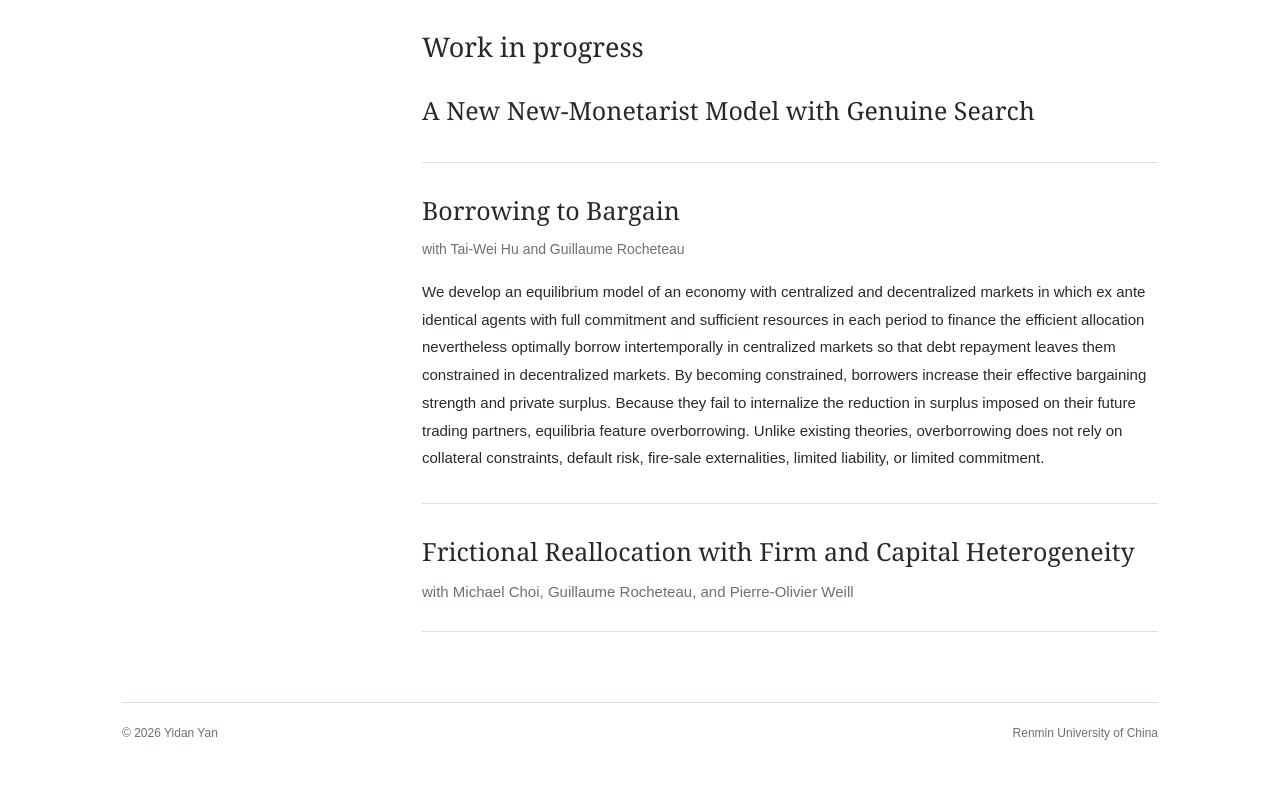
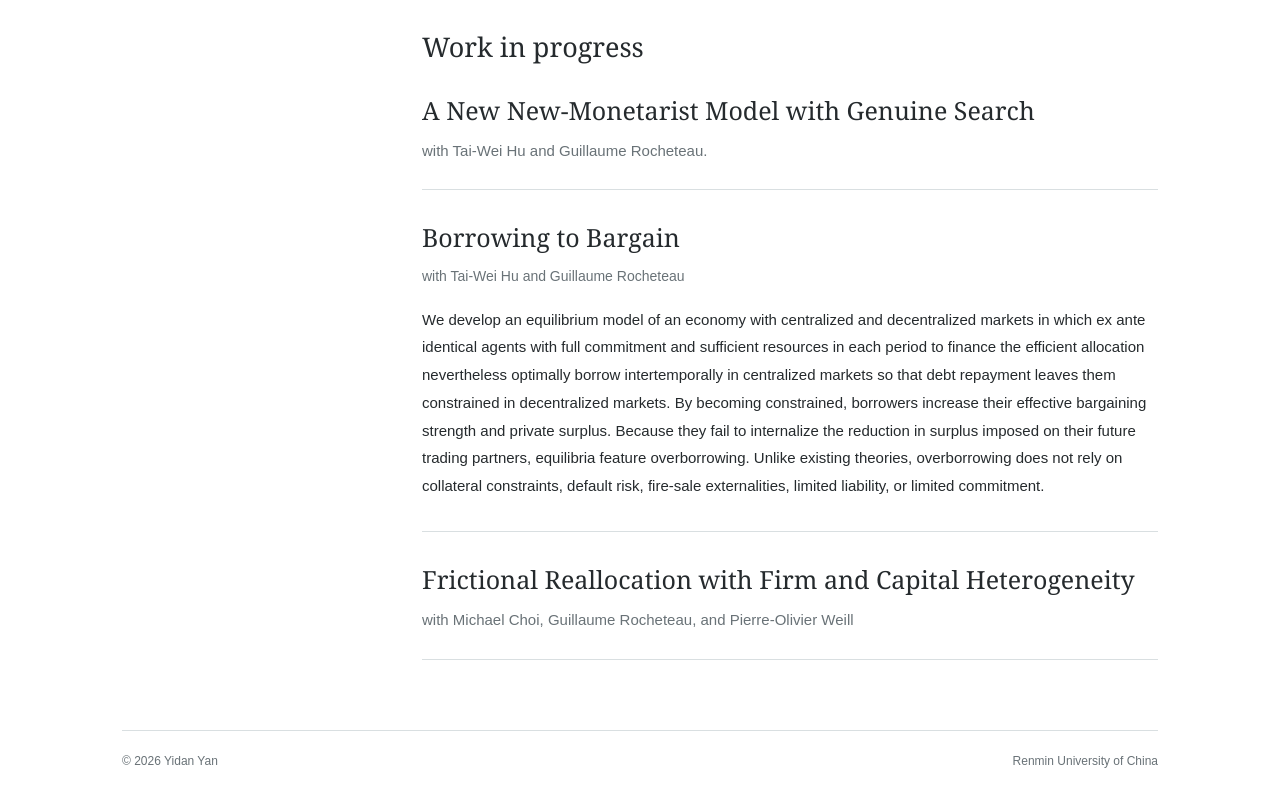
Before and after one commit to yidanyruc/yidanyruc.github.io, a plain HTML site: page docs/research.html in a window 1280 px wide. Shown: the part 1874-2674 px from the top of the page. Before the commit the page ends 2646 px from the top, so only its background shows below. Drawn offline with Linux system fonts and the light colour scheme.

Commit message:
Add files via upload

```diff
--- a/docs/research.html
+++ b/docs/research.html
@@ -84,6 +84,9 @@
     <h2 class="section-title wip-title" id="work-in-progress">Work in progress</h2>
     <section id="a-new-new-monetarist-model-with-genuine-search" class="paper-title paper compact-paper">
     <h3 class="paper-title">A New New-Monetarist Model with Genuine Search</h3>
+    <p class="coauthors">
+    with Tai-Wei Hu and Guillaume Rocheteau.
+    </p>
     </section>
     <section id="borrowing-to-bargain" class="paper-title paper">
     <h3 class="paper-title">Borrowing to Bargain</h3>
```
